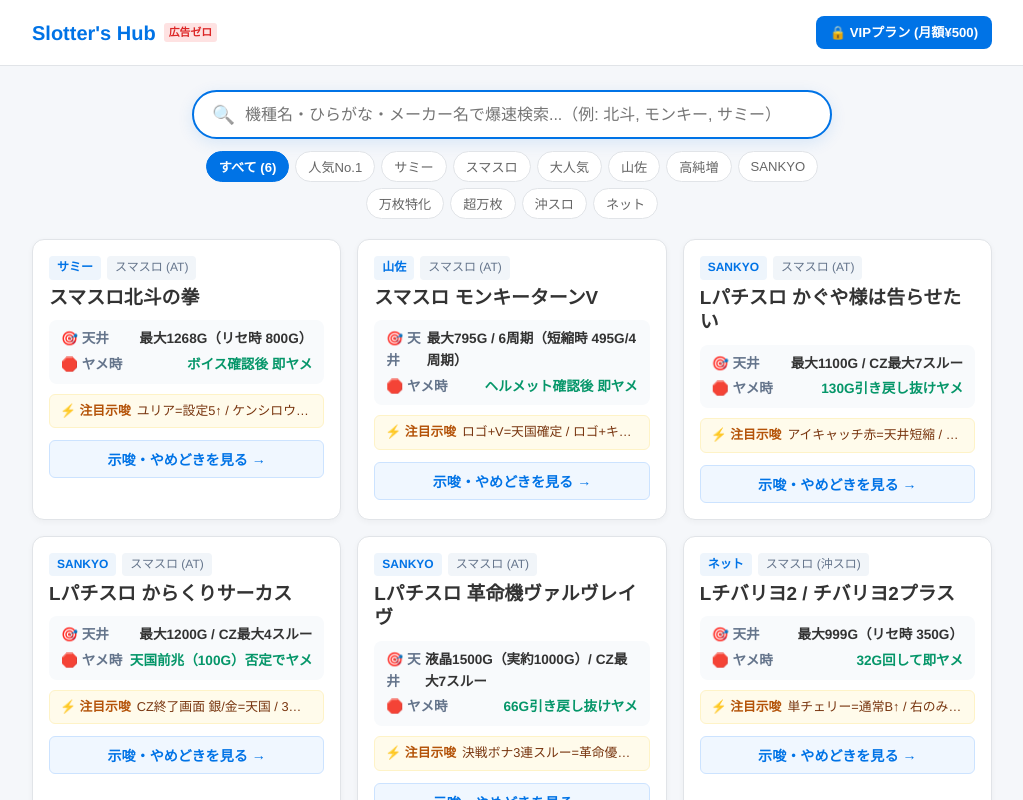
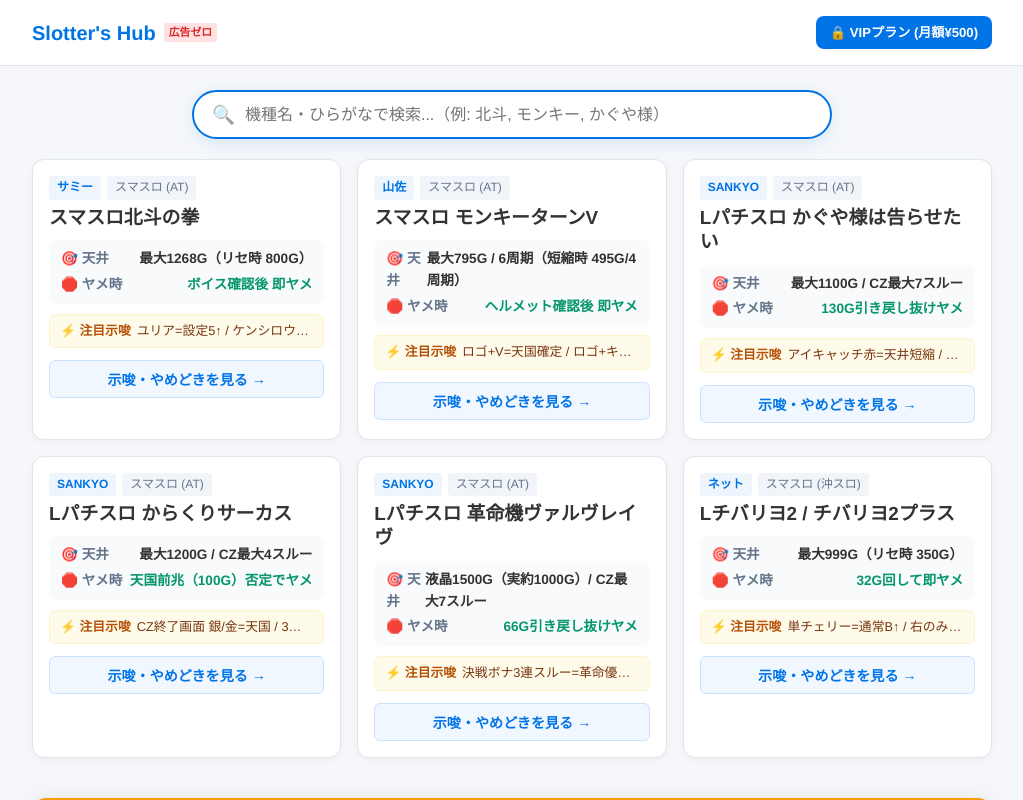
Before and after one commit to yuya7-7/slotters-hub-homepage, a React (Vite) app: page / in a window 1280 px wide. Shown: the top 800 px of the page, without its empty margins (128-1151 px from the left). Built offline with nearby package versions, Linux system fonts and the light colour scheme.

Commit message:
Remove tag filter buttons completely to achieve pure search-first minimalist UI

```diff
--- a/src/App.tsx
+++ b/src/App.tsx
@@ -8,32 +8,20 @@
 
 function App() {
   const [searchTerm, setSearchTerm] = useState('')
-  const [selectedTag, setSelectedTag] = useState('all')
   const [selectedMachine, setSelectedMachine] = useState<Machine | null>(null)
 
-  // Extract all unique tags
-  const allTags = useMemo(() => {
-    const tagSet = new Set<string>()
-    MACHINES_DATA.forEach((m) => {
-      m.tags.forEach((t) => tagSet.add(t))
+  // Filter machines purely based on search term
+  const filteredMachines = useMemo(() => {
+    if (!searchTerm.trim()) return MACHINES_DATA
+    const term = searchTerm.toLowerCase().trim()
+    return MACHINES_DATA.filter((machine) => {
+      return (
+        machine.name.toLowerCase().includes(term) ||
+        machine.kana.includes(term) ||
+        machine.maker.toLowerCase().includes(term)
+      )
     })
-    return Array.from(tagSet)
-  }, [])
-
-  // Filter machines based on search term and selected tag
-  const filteredMachines = useMemo(() => {
-    return MACHINES_DATA.filter((machine) => {
-      const matchesSearch =
-        machine.name.toLowerCase().includes(searchTerm.toLowerCase()) ||
-        machine.kana.includes(searchTerm) ||
-        machine.maker.toLowerCase().includes(searchTerm.toLowerCase())
-
-      const matchesTag =
-        selectedTag === 'all' || machine.tags.includes(selectedTag)
-
-      return matchesSearch && matchesTag
-    })
-  }, [searchTerm, selectedTag])
+  }, [searchTerm])
 
   return (
     <div className="app">
@@ -50,16 +38,12 @@
         </div>
       </header>
 
-      {/* Main Search & Tool Area (Clean & Instant) */}
+      {/* Main Content Area */}
       <main className="main-content container">
         <div className="search-wrapper">
           <SearchBar
             searchTerm={searchTerm}
             onSearchChange={setSearchTerm}
-            selectedTag={selectedTag}
-            onTagSelect={setSelectedTag}
-            tags={allTags}
-            totalCount={MACHINES_DATA.length}
           />
         </div>
 
@@ -80,10 +64,7 @@
             <button
               className="btn btn-primary"
               style={{ marginTop: '10px' }}
-              onClick={() => {
-                setSearchTerm('')
-                setSelectedTag('all')
-              }}
+              onClick={() => setSearchTerm('')}
             >
               検索をリセット
             </button>
--- a/src/components/SearchBar.tsx
+++ b/src/components/SearchBar.tsx
@@ -3,19 +3,11 @@
 interface SearchBarProps {
   searchTerm: string
   onSearchChange: (term: string) => void
-  selectedTag: string
-  onTagSelect: (tag: string) => void
-  tags: string[]
-  totalCount: number
 }
 
 export const SearchBar: React.FC<SearchBarProps> = ({
   searchTerm,
-  onSearchChange,
-  selectedTag,
-  onTagSelect,
-  tags,
-  totalCount
+  onSearchChange
 }) => {
   return (
     <div className="search-section">
@@ -24,7 +16,7 @@
         <input
           type="text"
           className="search-input"
-          placeholder="機種名・ひらがな・メーカー名で爆速検索...（例: 北斗, モンキー, サミー）"
+          placeholder="機種名・ひらがなで検索...（例: 北斗, モンキー, かぐや様）"
           value={searchTerm}
           onChange={(e) => onSearchChange(e.target.value)}
         />
@@ -34,24 +26,6 @@
           </button>
         )}
       </div>
-
-      <div className="filter-tags">
-        <button
-          className={`filter-btn ${selectedTag === 'all' ? 'active' : ''}`}
-          onClick={() => onTagSelect('all')}
-        >
-          すべて ({totalCount})
-        </button>
-        {tags.map((tag) => (
-          <button
-            key={tag}
-            className={`filter-btn ${selectedTag === tag ? 'active' : ''}`}
-            onClick={() => onTagSelect(tag)}
-          >
-            {tag}
-          </button>
-        ))}
-      </div>
     </div>
   )
 }
```
